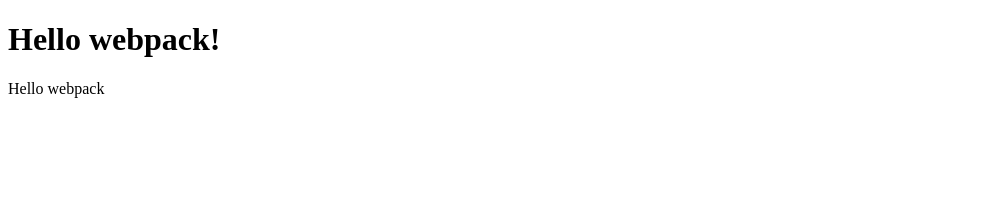
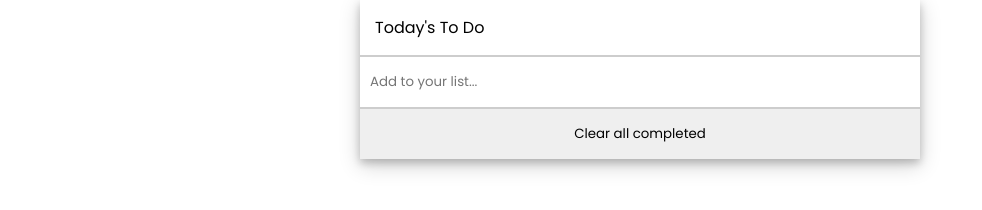
Before and after one commit to huzaifakhan0308/Todo-list, a website built with webpack: page src/index.html in a window 1280 px wide. Shown: the whole page, without its empty margins (0-982 px from the left). Built offline with nearby package versions, Linux system fonts and the light colour scheme; a web font is replaced by a local one.

Commit message:
create todo-list structure

```diff
--- a/src/index.html
+++ b/src/index.html
@@ -8,7 +8,19 @@
 </head>
 
 <body>
-    <h1>Hello webpack!</h1>
+
+    <section>
+        <div class="header-div">
+            <header>Today's To Do</header>
+            <div class="refresh"></div>
+        </div>
+        <form  action="">
+            <input class="add-list-input" type="text" placeholder="Add to your list...">
+            <div class=""></div>
+        </form>
+        <ul></ul>
+        <button class="clear-all-btn" type="button">Clear all completed</button>
+    </section>
 </body>
 
 </html>
--- a/src/index.js
+++ b/src/index.js
@@ -1,14 +1,12 @@
 import _ from 'lodash';
 import './style.css';
 
-function component() {
-    const element = document.createElement('div');
-
-    // Lodash, now imported by this script
-    element.innerHTML = _.join(['Hello', 'webpack'], ' ');
-    element.classList.add('hello');
-
-    return element;
+class NewList {
+    constructor(NewValue, index) {
+        this.completed = true
+        this.inputValue = NewValue
+        this.indexNumber = index
+    }
 }
 
-document.body.appendChild(component());
+const Array = []
--- a/src/style.css
+++ b/src/style.css
@@ -0,0 +1,62 @@
+@import url("https://fonts.googleapis.com/css2?family=Combo&family=Poppins&display=swap");
+
+* {
+  color: black;
+  font-family: "Poppins", sans-serif;
+  padding: 0;
+  margin: 0;
+}
+
+body {
+  display: flex;
+  justify-content: center;
+}
+
+section {
+  display: flex;
+  justify-content: center;
+  align-items: center;
+  flex-direction: column;
+  box-shadow: 0 4px 8px 0 rgba(0, 0, 0, 0.2), 0 6px 20px 0 rgba(0, 0, 0, 0.19);
+  width: 70vh;
+}
+
+section .header-div {
+  display: flex;
+  flex-direction: row;
+  justify-content: space-between;
+  border-bottom: 2px solid rgba(0, 0, 0, 0.197);
+  width: 100%;
+}
+
+section header {
+  padding: 15px;
+}
+
+section div .refresh {
+  width: 5px;
+  padding: 15px;
+}
+
+section form {
+  display: flex;
+  flex-direction: row;
+  justify-content: center;
+  align-items: center;
+  width: 100%;
+  border-bottom: 2px solid rgba(0, 0, 0, 0.197);
+}
+
+section form .add-list-input {
+    border: none;
+    width: 98%;
+    outline: none;
+    padding: 15px 10px 15px 10px;
+    background-color: none;
+}
+
+section .clear-all-btn {
+  width: 100%;
+  padding: 15px;
+  border: none;
+}
```
